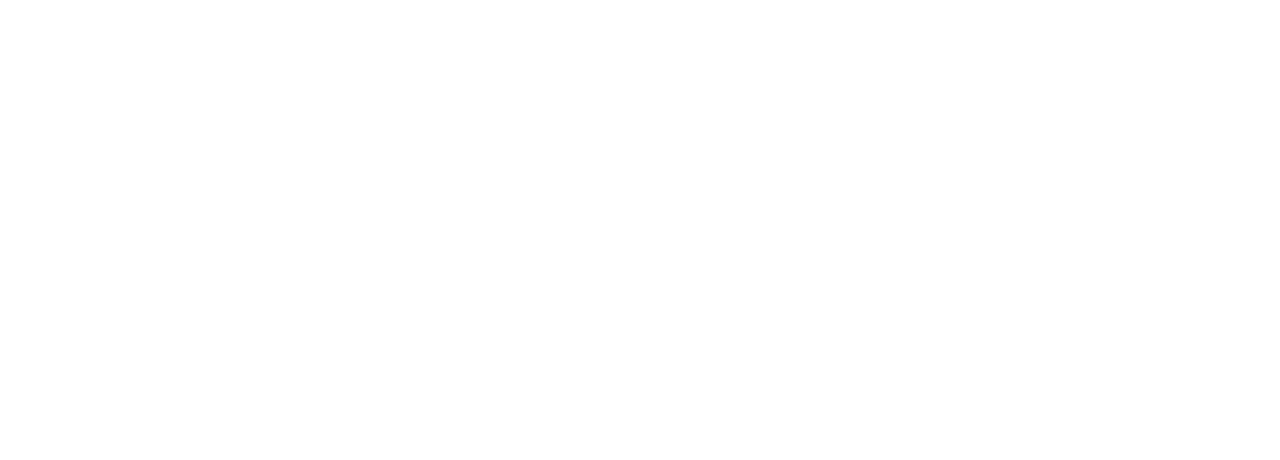
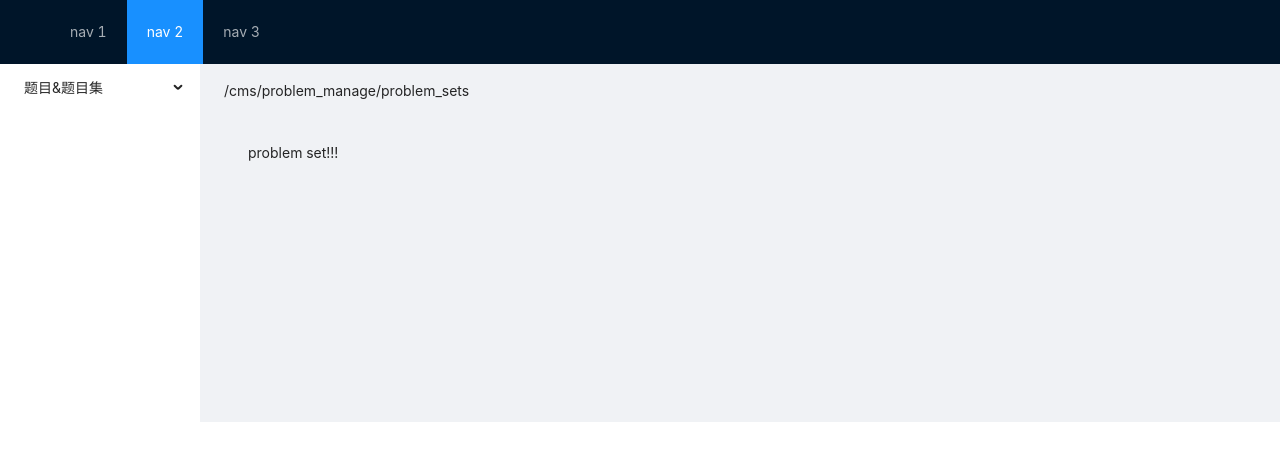
Before and after one commit to yuzhanglong/YuJudge, a React (Create React App) app: page /cms/problem_manage/problem_sets in a window 1280 px wide. Shown: the top 460 px of the page. Built offline with nearby package versions, Linux system fonts and the light colour scheme.

Commit message:
全局路由功能优化

```diff
--- a/src/App.tsx
+++ b/src/App.tsx
@@ -1,12 +1,12 @@
 import React from 'react';
-import MyRouter from "./router";
 import {BrowserRouter} from "react-router-dom";
+import CMSLayout from "./components/layout/CMSLayout";
 
 function App() {
   return (
     <BrowserRouter>
       <div className="App">
-        <MyRouter></MyRouter>
+        <CMSLayout></CMSLayout>
       </div>
     </BrowserRouter>
   );
--- a/src/components/index.tsx
+++ /dev/null
@@ -1,16 +0,0 @@
-/*
- * File: index.tsx
- * Description: 路由组件出口
- * Created: 2020-7-19 19:12:23
- * Author: yuzhanglong
- * Email: yuzl1123@163.com
- */
-
-import ProblemManage from "../pages/ProblemManage/ProblemManage";
-import UserManage from "../pages/UserManage/userManage";
-
-
-export default {
-  ProblemManage,
-  UserManage
-} as any;
--- /dev/null
+++ b/src/components/layout/Breadcrumb.tsx
@@ -0,0 +1,18 @@
+import {Breadcrumb as AntdBreadcrump} from "antd";
+import React from "react";
+import {withRouter} from "react-router";
+import { RouteComponentProps } from "react-router-dom";
+
+interface BreadcrumbProps {
+
+}
+
+const Breadcrumb: React.FunctionComponent<BreadcrumbProps & RouteComponentProps> = (props) => {
+  return (
+    <AntdBreadcrump style={{margin: '16px 0'}}>
+      <AntdBreadcrump.Item>{props.location.pathname}</AntdBreadcrump.Item>
+    </AntdBreadcrump>
+  )
+}
+
+export default withRouter(Breadcrumb);
--- a/src/components/layout/CMSLayout.tsx
+++ b/src/components/layout/CMSLayout.tsx
@@ -1,14 +1,17 @@
 import React from "react";
-import {Layout, Menu, Breadcrumb} from "antd";
+import {Layout, Menu} from "antd";
+import SideBar from "./SideBar";
+import routerConfig from "../../router/config";
+import Breadcrumb from "./Breadcrumb";
+import MyRouter from "../../router";
+
 const {Header, Content, Sider} = Layout;
-const { SubMenu } = Menu;
 
 
 const CMSLayout: React.FunctionComponent = () => {
   return (
     <Layout>
       <Header className="header">
-      <div className="logo" />
         <Menu theme="dark" mode="horizontal" defaultSelectedKeys={['2']}>
           <Menu.Item key="1">nav 1</Menu.Item>
           <Menu.Item key="2">nav 2</Menu.Item>
@@ -17,47 +20,25 @@
       </Header>
       <Layout>
         <Sider width={200} className="site-layout-background">
-        <Menu
+          <SideBar
+            menus={routerConfig.menus}
             mode="inline"
             defaultSelectedKeys={['1']}
             defaultOpenKeys={['sub1']}
-          style={{ height: '100%', borderRight: 0 }}
-        >
-          <SubMenu key="sub1" title="subnav 1">
-            <Menu.Item key="1">option1</Menu.Item>
-            <Menu.Item key="2">option2</Menu.Item>
-            <Menu.Item key="3">option3</Menu.Item>
-            <Menu.Item key="4">option4</Menu.Item>
-          </SubMenu>
-          <SubMenu key="sub2" title="subnav 2">
-            <Menu.Item key="5">option5</Menu.Item>
-            <Menu.Item key="6">option6</Menu.Item>
-            <Menu.Item key="7">option7</Menu.Item>
-            <Menu.Item key="8">option8</Menu.Item>
-          </SubMenu>
-          <SubMenu key="sub3" title="subnav 3">
-            <Menu.Item key="9">option9</Menu.Item>
-            <Menu.Item key="10">option10</Menu.Item>
-            <Menu.Item key="11">option11</Menu.Item>
-            <Menu.Item key="12">option12</Menu.Item>
-          </SubMenu>
-        </Menu>
+            style={{height: '100%', borderRight: 0}}>
+          </SideBar>
         </Sider>
-      <Layout style={{ padding: '0 24px 24px' }}>
-        <Breadcrumb style={{ margin: '16px 0' }}>
-          <Breadcrumb.Item>Home</Breadcrumb.Item>
-          <Breadcrumb.Item>List</Breadcrumb.Item>
-          <Breadcrumb.Item>App</Breadcrumb.Item>
-        </Breadcrumb>
+
+        <Layout style={{padding: '0 24px 24px'}}>
+          <Breadcrumb></Breadcrumb>
           <Content
             className="site-layout-background"
             style={{
               padding: 24,
               margin: 0,
               minHeight: 280,
-          }}
-        >
-          Content
+            }}>
+            <MyRouter></MyRouter>
           </Content>
         </Layout>
       </Layout>
--- /dev/null
+++ b/src/components/layout/SideBar.tsx
@@ -0,0 +1,55 @@
+import {MenuRouterConfig} from "../../router/config";
+import {Menu} from "antd";
+import React from "react";
+import {MenuProps} from "antd/lib/menu";
+import SubMenu from "antd/lib/menu/SubMenu";
+import {Link} from "react-router-dom";
+
+
+const renderMemuItems = (item: MenuRouterConfig[]) => {
+  return (
+    item.map(menuItem => {
+      return (
+        <Menu.Item key={menuItem.key}>
+          <Link to={menuItem.path}>
+            <span className="nav-text">{menuItem.title}</span>
+          </Link>
+        </Menu.Item>
+      )
+    })
+  )
+}
+
+
+//TODO:对路由地址末尾query的处理
+const renderSideBarSubMenus = (item: MenuRouterConfig[]) => {
+  return (
+    item.map(subMenu => {
+      return (
+        <SubMenu title={subMenu.title} key={subMenu.key}>
+          {renderMemuItems(subMenu.children || [])}
+        </SubMenu>
+      )
+    })
+  );
+}
+
+
+interface SideBarProps extends MenuProps {
+  menus: any;
+}
+
+const SideBar: React.FunctionComponent<SideBarProps> = (props) => {
+  const {
+    menus,
+    ...otherProps
+  } = props;
+
+  return (
+    <Menu {...otherProps}>
+      {renderSideBarSubMenus(menus)}
+    </Menu>
+  )
+}
+
+export default SideBar
--- a/src/pages/ProblemManage/ProblemManage.tsx
+++ /dev/null
@@ -1,11 +0,0 @@
-import React from "react";
-
-const ProblemManage:React.FunctionComponent = () => {
-  return (
-    <h1>
-      CMS-问题管理页面
-    </h1>
-  )
-}
-
-export default ProblemManage;
--- a/src/pages/UserManage/userManage.tsx
+++ /dev/null
@@ -1,11 +0,0 @@
-import React from "react";
-
-const UserManage: React.FunctionComponent = () => {
-  return (
-    <h1>
-      CMS-用户管理页面
-    </h1>
-  )
-}
-
-export default UserManage;
--- /dev/null
+++ b/src/pages/index.tsx
@@ -0,0 +1,15 @@
+/*
+ * File: index.tsx
+ * Description: 路由组件出口
+ * Created: 2020-7-19 19:12:23
+ * Author: yuzhanglong
+ * Email: yuzl1123@163.com
+ */
+
+import ProblemManage from "./problemManage/ProblemManage";
+import ProblemSetManage from "./problemSetManage/problemSetManage";
+
+export default {
+  ProblemManage: ProblemManage,
+  ProblemSetManage: ProblemSetManage
+} as any;
--- /dev/null
+++ b/src/pages/problemManage/ProblemManage.tsx
@@ -0,0 +1,11 @@
+import React from "react";
+
+const ProblemManage: React.FunctionComponent = () => {
+  return (
+    <div>
+      problem!!!
+    </div>
+  )
+}
+
+export default ProblemManage;
--- /dev/null
+++ b/src/pages/problemSetManage/problemSetManage.tsx
@@ -0,0 +1,11 @@
+import React from "react";
+
+const ProblemSetManage: React.FunctionComponent = () => {
+  return (
+    <div>
+      problem set!!!
+    </div>
+  )
+}
+
+export default ProblemSetManage;
--- a/src/router/config.ts
+++ b/src/router/config.ts
@@ -13,12 +13,14 @@
  * @date 2020-7-19 22:00
  */
 export interface MenuRouterConfig {
+  key: string;
   path: string;
   title: string;
   icon?: string;
   component?: string;
   query?: string;
   isAuthRequired?: boolean;
+  children?: MenuRouterConfig[];
 }
 
 
@@ -39,14 +41,23 @@
 } = {
   menus: [
     {
-      component: "ProblemManage",
-      title: "题目管理",
-      path: "/problems_manage"
-    },
-    {
-      component: "UserManage",
-      title: "用户管理",
-      path: "/user_manage"
+      key: "/cms/problem_manage",
+      title: "题目&题目集",
+      path: "/cms/problem_manage",
+      children: [
+        {
+          key: "/cms/problem_manage/problems",
+          component: "ProblemManage",
+          title: "题目管理",
+          path: "/cms/problem_manage",
+        },
+         {
+          key: "/cms/problem_manage/problem_sets",
+          component: "ProblemSetManage",
+          title: "题目集管理",
+          path: "/cms/problem_manage/problem_sets",
+        },
+      ]
     }
   ],
   common: []
--- a/src/router/index.tsx
+++ b/src/router/index.tsx
@@ -12,8 +12,8 @@
  */
 import React from "react";
 import routerConfig, {MenuRouterConfig} from "./config";
-import AllComponents from '../components/index';
-import {Route, Switch} from "react-router-dom";
+import AllComponents from '../pages';
+import {Redirect, Route, Switch} from "react-router-dom";
 
 
 interface MyRouterProps {
@@ -25,14 +25,25 @@
 
   // methods
   const generateMenus = (base: MenuRouterConfig) => {
-    // 后者优先
-    const Component = base.component && AllComponents[base.component];
-    return (
-      <Route
-        key={base.path}
-        path={base.path}
-        children={Component}/>
-    )
+    const route = (r: MenuRouterConfig) => {
+      const Component = r.component && AllComponents[r.component];
+      return (
+        <Route
+          key={r.path}
+          exact
+          path={r.path}
+          render={(props) => {
+            return (<Component {...props} />)
+          }}/>
+      );
+    }
+
+    const subRoute = (r: MenuRouterConfig) => {
+      return r.children && r.children.map(subMenu => {
+        return route(subMenu);
+      })
+    }
+    return base.component ? route(base) : subRoute(base);
   }
 
   const createRoute: any = (key: string) => {
@@ -48,6 +59,7 @@
   return (
     <Switch>
       {res}
+      <Route render={() => <Redirect to="/404"/>}/>
     </Switch>
   );
 }
```
Lines whose indentation alone changed are shown as unchanged.
